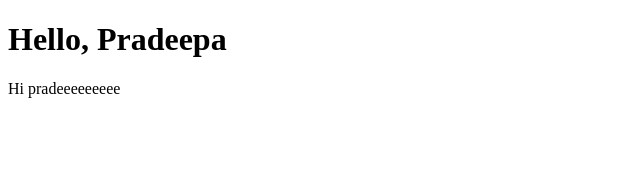
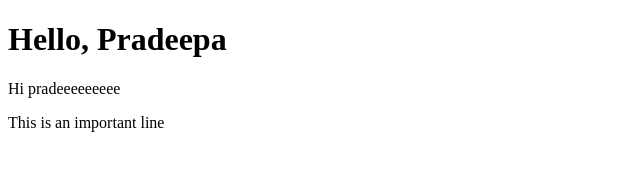
Before and after one commit to pradeepa-2004/SampleGitProject, a plain HTML site: page index.html in a window 1280 px wide. Shown: the whole page, without its empty margins (0-640 px from the left). Drawn offline with Linux system fonts and the light colour scheme.

Commit message:
Update index.html

```diff
--- a/index.html
+++ b/index.html
@@ -11,7 +11,7 @@
 
   <h1>Hello, Pradeepa</h1>
   <p>Hi pradeeeeeeeee</p>
-
+   <p>This is an important line</p>
   <!-- You can add JavaScript here -->
   <!-- <script src="script.js"></script> -->
 </body>
```
